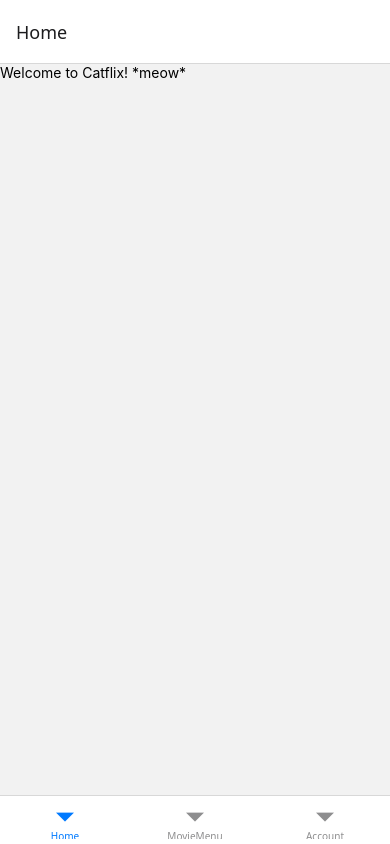
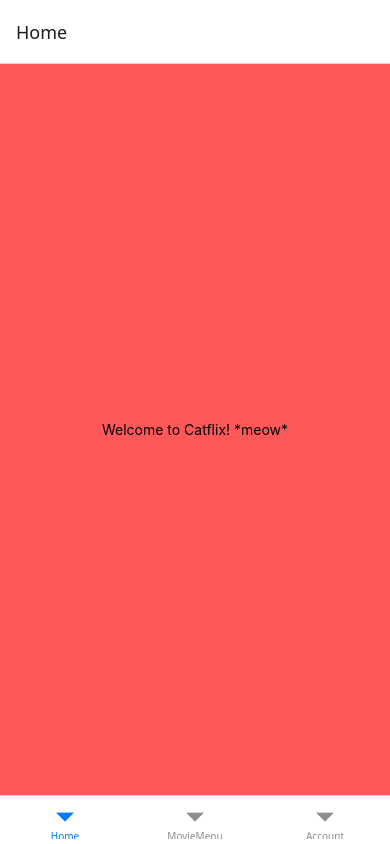
Before and after one commit to Triquatra/Catflix, a React Native app: screen /MovieList in a window 390 px wide. Built offline with nearby package versions, Linux system fonts and the light colour scheme.

Commit message:
Lägg till styling enligt skiss och knapp till MovieDetail

```diff
--- a/screens/HomeScreen.js
+++ b/screens/HomeScreen.js
@@ -2,10 +2,19 @@ import { Text, View, StyleSheet } from "react-native";
 
 export default function HomeScreen() {
   return (
-  <View>
+  <View style={styles.container}>
     <Text>
       Welcome to Catflix! *meow*
     </Text>
   </View>
   )
 }
+
+const styles = StyleSheet.create({
+  container: {
+    flex: 1,
+    backgroundColor: "#ff5858",
+    alignItems: "center",
+    justifyContent: "center",
+  },
+});
--- a/screens/LoginScreen.js
+++ b/screens/LoginScreen.js
@@ -1,9 +1,20 @@
 import { Text, View, StyleSheet } from "react-native";
 
 export default function LoginScreen() {
-  <View>
+  return (
+  <View style={styles.container}>
     <Text>
       This is the LoginScreen
     </Text>
   </View>
+  );
 }
+
+const styles = StyleSheet.create({
+  container: {
+    flex: 1,
+    backgroundColor: "#ffb570",
+    alignItems: "center",
+    justifyContent: "center",
+  },
+});
--- a/screens/MovieDetailScreen.js
+++ b/screens/MovieDetailScreen.js
@@ -1,9 +1,21 @@
 import { Text, View, StyleSheet } from "react-native";
 
 export default function MovieDetailScreen() {
-  <View>
+  return (
+  <View style={styles.container}>
     <Text>
       This is the MovieDetailScreen
     </Text>
   </View>
+  );
 }
+
+
+const styles = StyleSheet.create({
+  container: {
+    flex: 1,
+    backgroundColor: "#5aa6fd",
+    alignItems: "center",
+    justifyContent: "center",
+  },
+});
--- a/screens/MovieListScreen.js
+++ b/screens/MovieListScreen.js
@@ -1,9 +1,29 @@
-import { Text, View, StyleSheet } from "react-native";
+import { Text, View, StyleSheet, Button} from "react-native";
 
-export default function MovieListScreen() {
-  <View>
+export default function MovieListScreen({ navigation }) {
+  return (
+  <View style={styles.container}>
     <Text>
       This is the MovieListScreen
     </Text>
+     <Button
+                title="Show movies"
+                onPress={() =>
+                    navigation.navigate("MovieDetail")
+                }
+                />
   </View>
+  );
 }
+
+
+
+
+const styles = StyleSheet.create({
+  container: {
+    flex: 1,
+    backgroundColor: "#6ba763",
+    alignItems: "center",
+    justifyContent: "center",
+  },
+});
--- a/screens/RegisterScreen.js
+++ b/screens/RegisterScreen.js
@@ -7,3 +7,12 @@ export default function RegisterScreen() {
     </Text>
   </View>
 }
+
+const styles = StyleSheet.create({
+  container: {
+    flex: 1,
+    backgroundColor: "#e2b3f0",
+    alignItems: "center",
+    justifyContent: "center",
+  },
+});
--- a/screens/ReviewFormScreen.js
+++ b/screens/ReviewFormScreen.js
@@ -9,3 +9,12 @@ export default function ReviewFormScreen() {
     </Text>
   </View>
 }
+
+const styles = StyleSheet.create({
+  container: {
+    flex: 1,
+    backgroundColor: "#f8ceb2",
+    alignItems: "center",
+    justifyContent: "center",
+  },
+});
```
